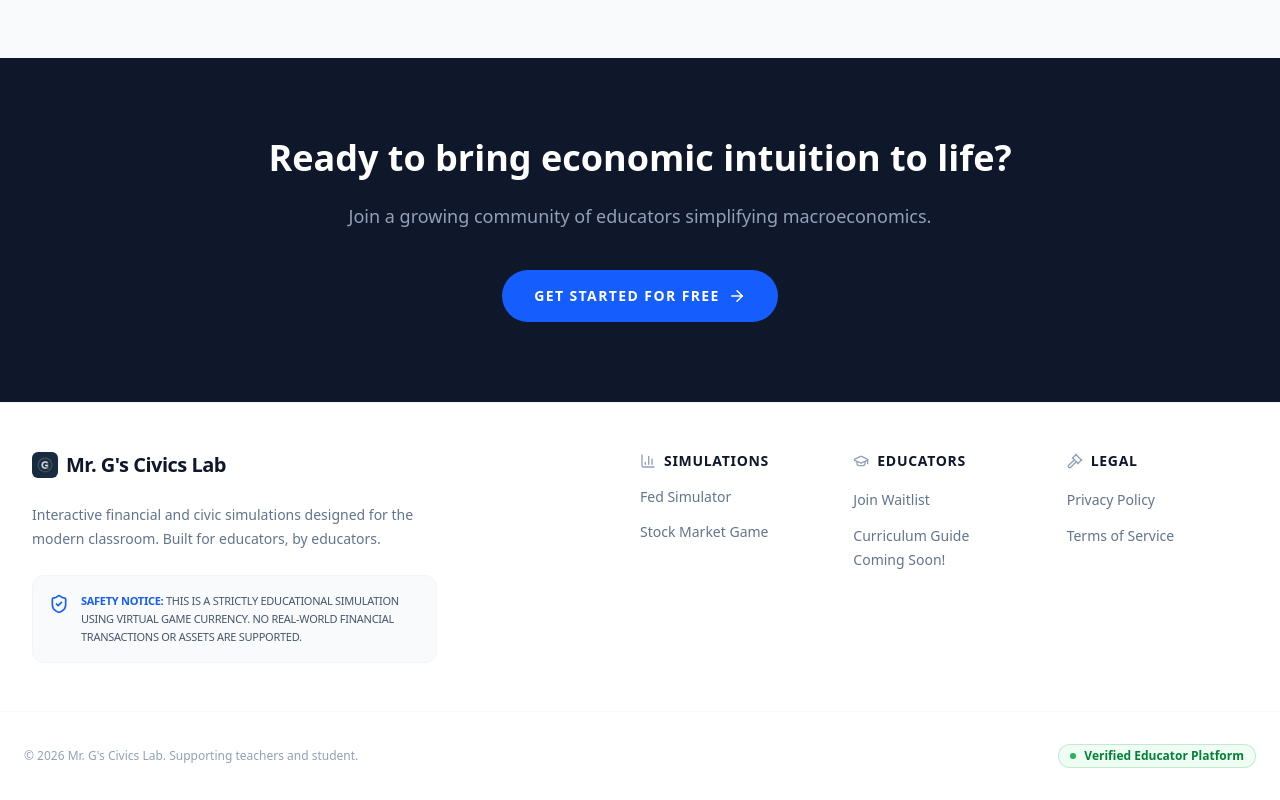
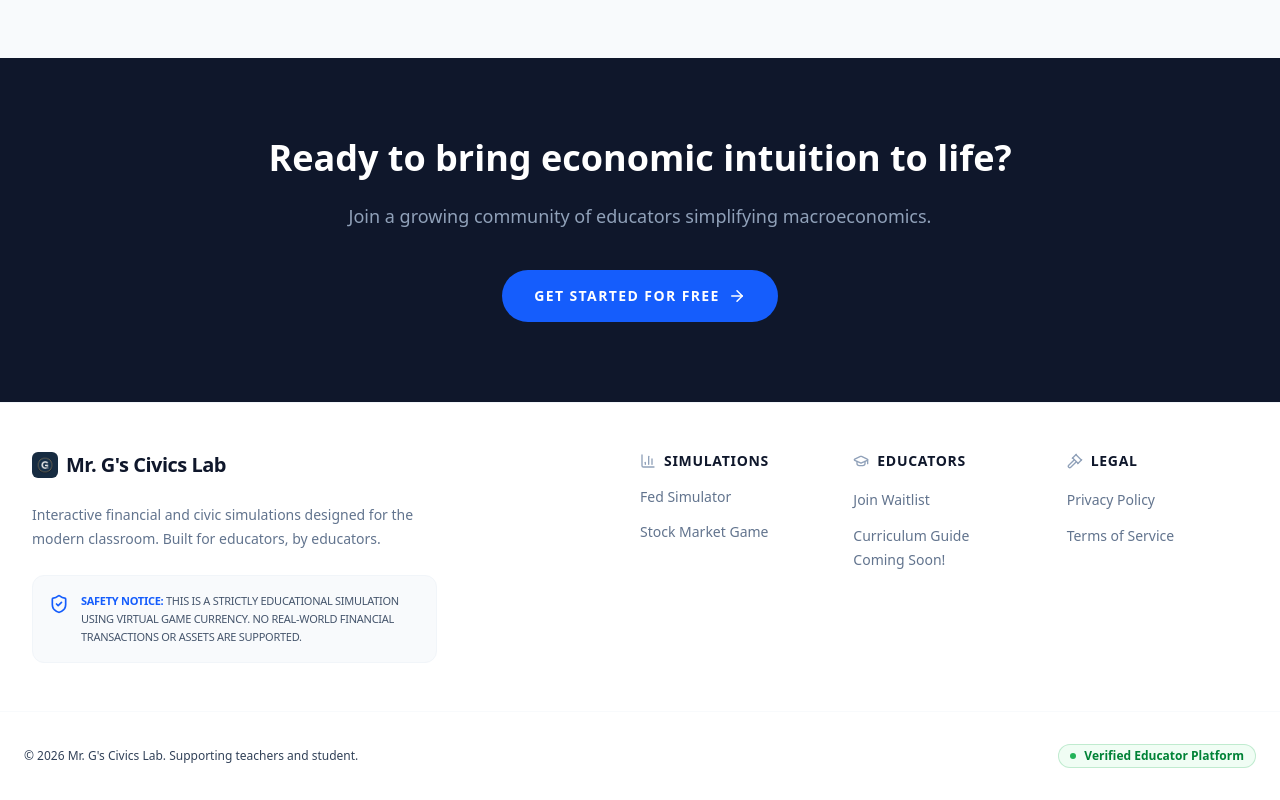
Before and after one commit to SeeYouThursday/econ-sims, a Next.js app: page / in a window 1280 px wide. Shown: the part 1425-2225 px from the top of the page. Built offline with nearby package versions, Linux system fonts and the light colour scheme; no server answers.

Commit message:
cleaned up accessibility in footer and navbar

```diff
--- a/components/Footer.tsx
+++ b/components/Footer.tsx
@@ -124,7 +124,7 @@ const Footer = () => {
 
       {/* Bottom Bar */}
       <div className="mx-auto max-w-7xl px-6 py-8 border-t border-slate-50 flex flex-col md:flex-row justify-between items-center gap-4">
-        <p className="text-xs text-slate-400">
+        <p className="text-xs text-slate-700">
           &copy; {new Date().getFullYear()}{' '}
           <span>Mr. G&apos;s Civics Lab. Supporting teachers and student.</span>
         </p>
--- a/components/ui/NavHeader.tsx
+++ b/components/ui/NavHeader.tsx
@@ -154,6 +154,7 @@ export default function NavHeader({
         {/* Mobile Toggle */}
         <button
           type="button"
+          aria-label="open menu"
           onClick={() => setMenuOpen((open) => !open)}
           className="inline-flex h-11 w-11 items-center justify-center rounded-xl border border-slate-200 bg-white text-slate-800 transition hover:bg-slate-50 lg:hidden"
         >
```
